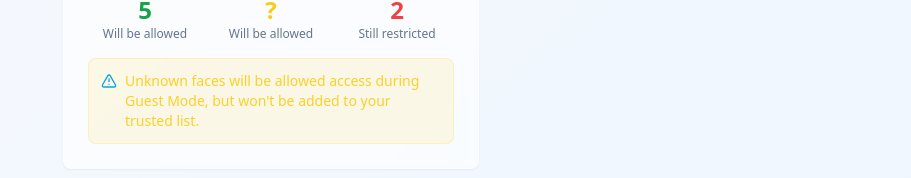
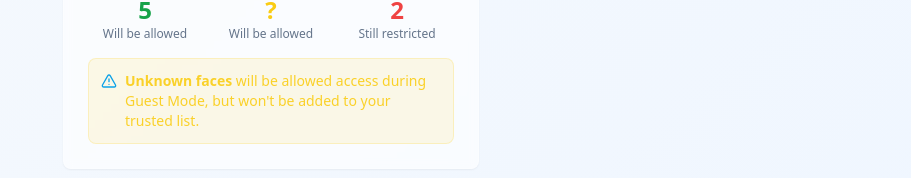
Before and after one commit to rjglowstar/builder-swoosh-world, a React (Vite) app: page /guest-mode in a window 1280 px wide. Shown: the part 774-952 px from the top of the page, without its empty margins (369-1280 px from the left). Built offline with nearby package versions, Linux system fonts and the light colour scheme.

Commit message:
Manual code updates made to file: client/pages/GuestMode.tsx

```diff
--- a/client/pages/GuestMode.tsx
+++ b/client/pages/GuestMode.tsx
@@ -395,7 +395,7 @@ export default function GuestMode() {
               <div className="flex items-start space-x-2">
                 <AlertTriangle className="w-4 h-4 text-info mt-0.5 flex-shrink-0" />
                 <div className="text-sm text-warning/90">
-                  Unknown faces will be allowed access during Guest Mode, but
+                  <strong>Unknown faces</strong> will be allowed access during Guest Mode, but
                   won't be added to your trusted list.
                 </div>
               </div>
```
